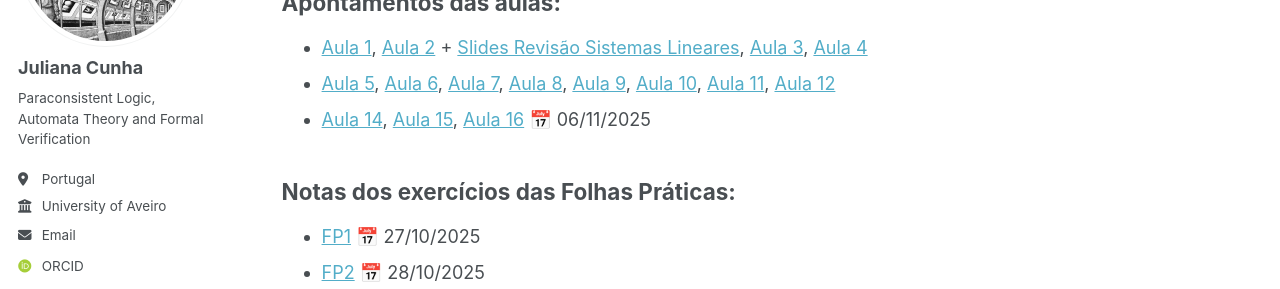
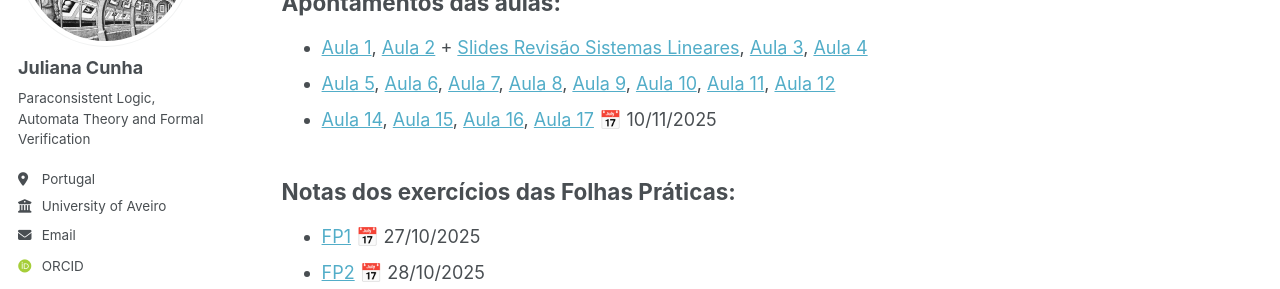
Before and after one commit to juliana-cunha/juliana-cunha.github.io, a Jekyll site: the page built from _pages/teaching.md, in a window 1280 px wide and 1255 px high. Shown: the part 228-517 px from the top of the window. Built offline with Jekyll 4.4.1, drawn with Linux system fonts in a browser that asks for light colours; some web fonts are replaced; a script that is not in the unit is left out.

Commit message:
Update teaching.md

```diff
--- a/_pages/teaching.md
+++ b/_pages/teaching.md
@@ -12,7 +12,7 @@ Apontamentos das aulas:
 ------
 - [Aula 1](https://juliana-cunha.github.io/files/Aula%201.pdf), [Aula 2](https://juliana-cunha.github.io/files/Aula%202.pdf) + [Slides Revisão Sistemas Lineares](https://juliana-cunha.github.io/files/Revis%C3%A3o_sistemas_lineares.pdf), [Aula 3](https://juliana-cunha.github.io/files/Aula%203.pdf), [Aula 4](https://juliana-cunha.github.io/files/Aula%204.pdf)
 - [Aula 5](https://juliana-cunha.github.io/files/Aula%205.pdf), [Aula 6](https://juliana-cunha.github.io/files/Aula%206.pdf), [Aula 7](https://juliana-cunha.github.io/files/Aula%207.pdf), [Aula 8](https://juliana-cunha.github.io/files/Aula%208.pdf), [Aula 9](https://juliana-cunha.github.io/files/Aula%209.pdf), [Aula 10](https://juliana-cunha.github.io/files/Aula%2010.pdf), [Aula 11](https://juliana-cunha.github.io/files/Aula%2011.pdf), [Aula 12](https://juliana-cunha.github.io/files/Aula%2012.pdf)
-- [Aula 14](https://juliana-cunha.github.io/files/Aula%2014.pdf), [Aula 15](https://juliana-cunha.github.io/files/Aula%2015.pdf), [Aula 16](https://juliana-cunha.github.io/files/Aula%2016.pdf) 📅 06/11/2025
+- [Aula 14](https://juliana-cunha.github.io/files/Aula%2014.pdf), [Aula 15](https://juliana-cunha.github.io/files/Aula%2015.pdf), [Aula 16](https://juliana-cunha.github.io/files/Aula%2016.pdf), [Aula 17](https://juliana-cunha.github.io/files/Aula%2017.pdf) 📅 10/11/2025
 
 Notas dos exercícios das Folhas Práticas:
 ------
```
